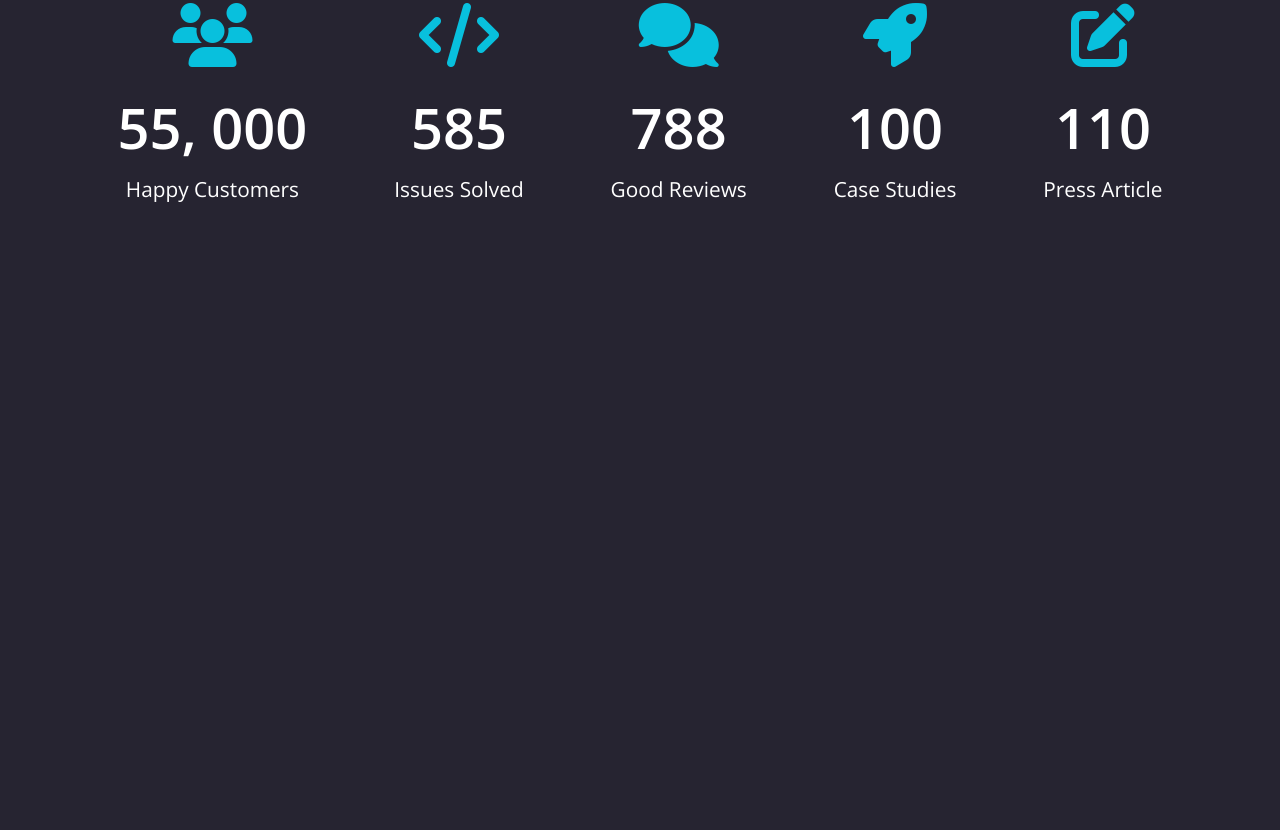
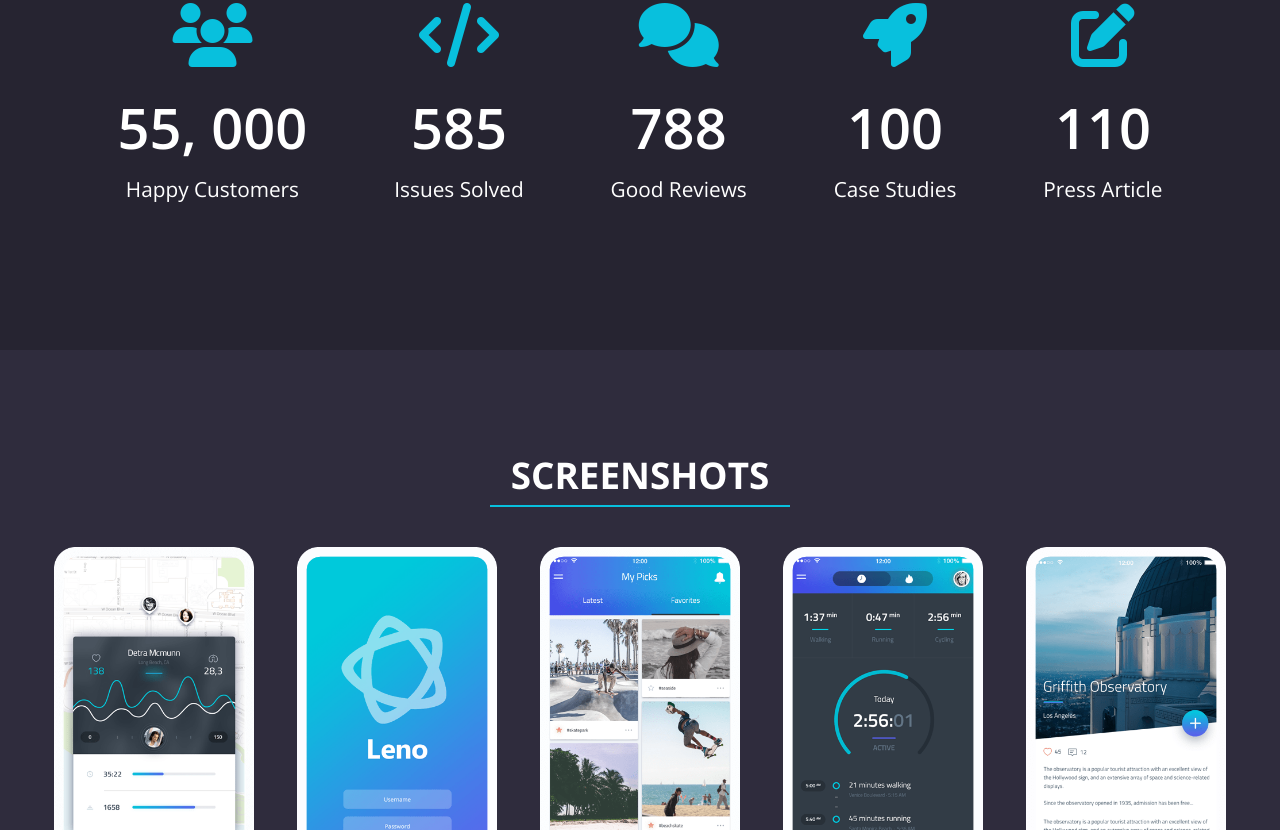
Before and after one commit to Nokibulofficial18/BSS-Online-Internship, a plain HTML site: page phase-1-html-css/mod 19-20 leno website/index.html in a window 1280 px wide. Shown: the part 4614-5444 px from the top of the page. Before the commit the page ends 4964 px from the top, so only its background shows below. Drawn offline with nearby package versions, Linux system fonts and the light colour scheme.

Commit message:
screenshot section of leno is done

```diff
--- a/phase-1-html-css/mod 19-20 leno website/index.html
+++ b/phase-1-html-css/mod 19-20 leno website/index.html
@@ -393,6 +393,22 @@
       </div>
     </section>
 
+    <!-- Screenshots -->
+    <section class="screenshots" id="screenshots">
+      <div class="screenshots__container container">
+        <div class="screenshots__content">
+          <h2 class="screenshots__title">Screenshots</h2>
+          <div class="screenshots__images">
+            <img src="./images/screenshot-1.png" alt="Screenshot" />
+            <img src="./images/screenshot-2.png" alt="Screenshot" />
+            <img src="./images/screenshot-3.png" alt="Screenshot" />
+            <img src="./images/screenshot-4.png" alt="Screenshot" />
+            <img src="./images/screenshot-5.png" alt="Screenshot" />
+          </div>
+        </div>
+      </div>
+    </section>
+
     <script src="./script/script.js"></script>
   </body>
 </html>
--- a/phase-1-html-css/mod 19-20 leno website/styles/style.css
+++ b/phase-1-html-css/mod 19-20 leno website/styles/style.css
@@ -478,6 +478,37 @@ img {
   font-weight: 400;
 }
 
+/* Screenshots */
+.screenshots {
+  padding: 6rem 2rem;
+  background: var(--tertiary-color);
+  text-align: center;
+}
+
+.screenshots__container {
+  max-width: 1200px;
+}
+
+.screenshots__title {
+  font-size: 2.3rem;
+  text-transform: uppercase;
+  border-bottom: 2px solid var(--primary-color);
+  width: 300px;
+  margin: 0 auto 2.5rem;
+}
+
+.screenshots__images {
+  display: flex;
+  justify-content: space-between;
+  gap: 1rem;
+  flex-wrap: wrap;
+}
+
+.screenshots__images img {
+  width: 100%;
+  max-width: 200px;
+  margin: 0 auto;
+}
 
 /* Media Queries */
 
```
